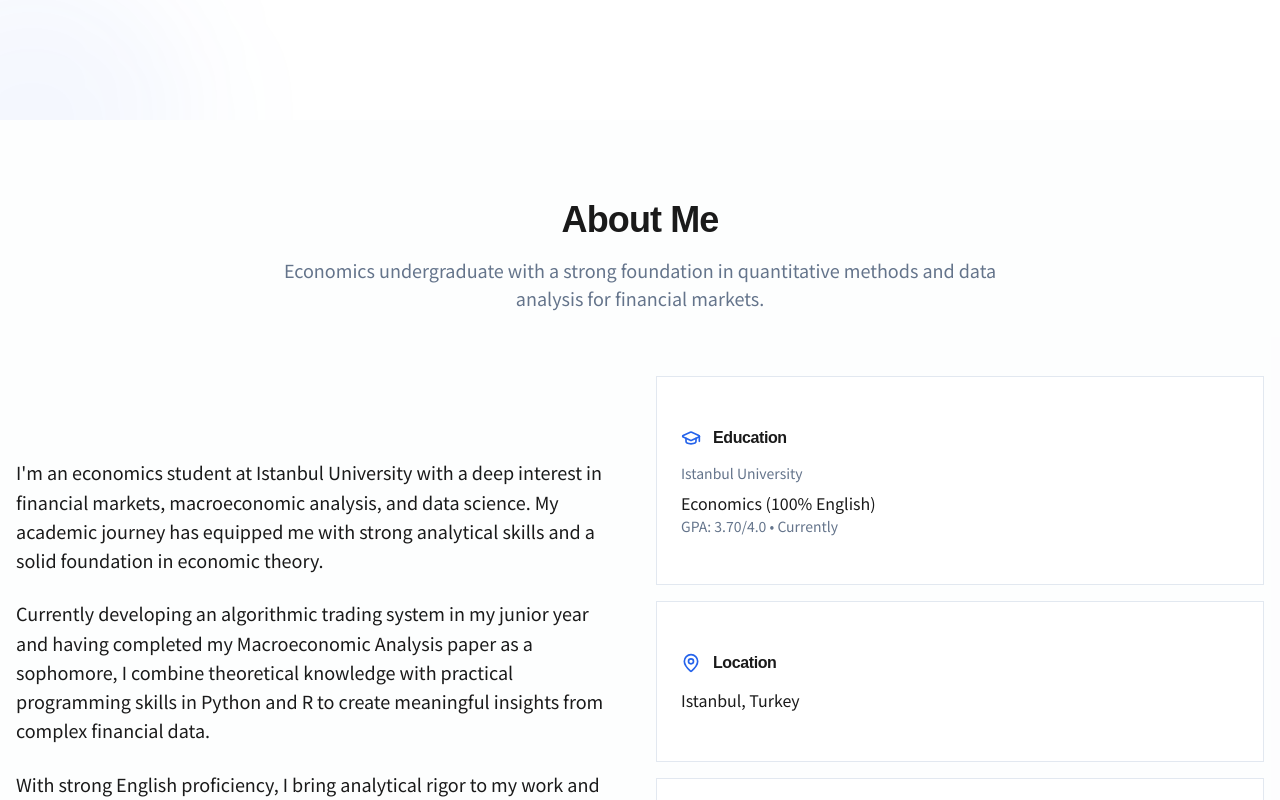
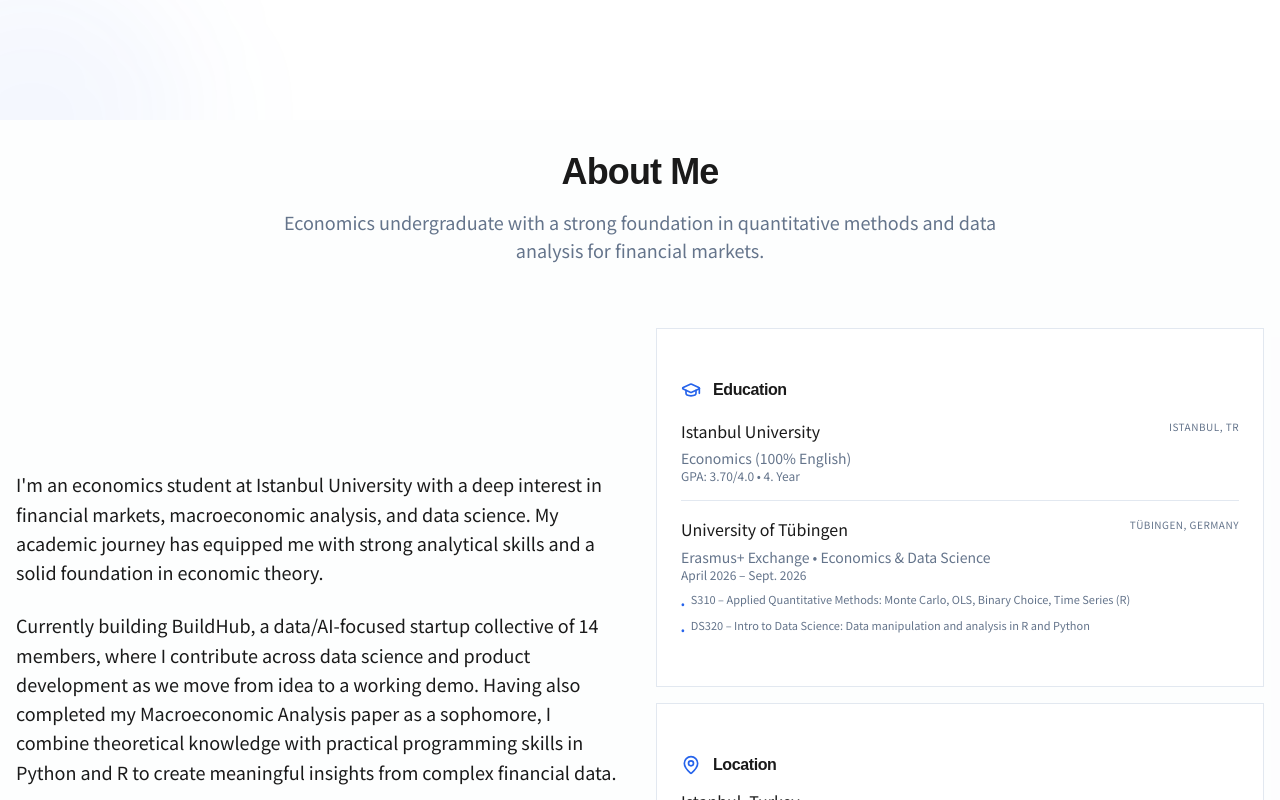
Before and after one commit to gokturkcolak/gokturkcolak.github.io, a Next.js app: page / in a window 1280 px wide. Shown: the part 680-1480 px from the top of the page. Built offline with nearby package versions, Linux system fonts and the light colour scheme.

Commit message:
Erasmus Update v1.1
New e-mail, Erasmus Exchange added, About Me section updated with BuildHub experience, Algorithmic Trading System deadline & description updated.

```diff
--- a/src/components/sections/AboutSection.tsx
+++ b/src/components/sections/AboutSection.tsx
@@ -6,7 +6,7 @@ import { GraduationCap, MapPin, Calendar } from "lucide-react";
 
 export default function AboutSection() {
   return (
-    <section id="about" className="py-20 bg-muted/30">
+    <section id="about" className="pt-8 pb-20 bg-muted/30">
       <div className="container mx-auto px-4">
         <motion.div
           initial={{ opacity: 0, y: 20 }}
@@ -36,9 +36,12 @@ export default function AboutSection() {
             </p>
 
             <p className="text-lg leading-relaxed">
-              Currently developing an algorithmic trading system in my junior year and having completed my
-              Macroeconomic Analysis paper as a sophomore, I combine theoretical knowledge with practical programming
-              skills in Python and R to create meaningful insights from complex financial data.
+              Currently building BuildHub, a data/AI-focused startup collective of 14 members,
+              where I contribute across data science and product development as we move from
+              idea to a working demo.
+              Having also completed my Macroeconomic Analysis paper as a sophomore, I combine
+              theoretical knowledge with practical programming skills in Python and R to
+              create meaningful insights from complex financial data.
             </p>
 
             <p className="text-lg leading-relaxed">
@@ -56,13 +59,39 @@ export default function AboutSection() {
           >
             <Card>
               <CardContent className="p-6">
-                <div className="flex items-center gap-3 mb-3">
+                <div className="flex items-center gap-3 mb-4">
                   <GraduationCap className="w-5 h-5 text-primary" />
                   <h3 className="font-semibold">Education</h3>
                 </div>
-                <p className="text-sm text-muted-foreground mb-2">Istanbul University</p>
-                <p className="font-medium">Economics (100% English)</p>
-                <p className="text-sm text-muted-foreground">GPA: 3.70/4.0 • Currently</p>
+                <div className="space-y-4">
+                  <div>
+                    <div className="flex justify-between items-start mb-1">
+                      <p className="font-medium">Istanbul University</p>
+                      <span className="text-[10px] uppercase tracking-wider text-muted-foreground">Istanbul, TR</span>
+                    </div>
+                    <p className="text-sm text-muted-foreground">Economics (100% English)</p>
+                    <p className="text-xs text-muted-foreground">GPA: 3.70/4.0 • 4. Year</p>
+                  </div>
+
+                  <div className="pt-4 border-t border-border">
+                    <div className="flex justify-between items-start mb-1">
+                      <p className="font-medium">University of Tübingen</p>
+                      <span className="text-[10px] uppercase tracking-wider text-muted-foreground">Tübingen, Germany</span>
+                    </div>
+                    <p className="text-sm text-muted-foreground">Erasmus+ Exchange • Economics & Data Science</p>
+                    <p className="text-xs text-muted-foreground mb-2">April 2026 – Sept. 2026</p>
+                    <ul className="space-y-1.5 mt-2">
+                      <li className="text-[11px] leading-normal text-muted-foreground flex gap-1.5">
+                        <span className="text-primary mt-1">•</span>
+                        <span>S310 – Applied Quantitative Methods: Monte Carlo, OLS, Binary Choice, Time Series (R)</span>
+                      </li>
+                      <li className="text-[11px] leading-normal text-muted-foreground flex gap-1.5">
+                        <span className="text-primary mt-1">•</span>
+                        <span>DS320 – Intro to Data Science: Data manipulation and analysis in R and Python</span>
+                      </li>
+                    </ul>
+                  </div>
+                </div>
               </CardContent>
             </Card>
 
--- a/src/components/sections/CompetitionsSection.tsx
+++ b/src/components/sections/CompetitionsSection.tsx
@@ -89,7 +89,7 @@ export default function CompetitionsSection() {
                       <div className="text-right text-sm text-muted-foreground">
                         <div className="flex items-center gap-1">
                           <Calendar className="w-4 h-4" />
-                          {new Date(competition.date).toLocaleDateString()}
+                          {new Date(competition.date).toLocaleDateString("en-US", { year: "numeric", month: "long", day: "numeric" })}
                         </div>
                         <div className="flex items-center gap-1 mt-1">
                           <Users className="w-4 h-4" />
--- a/src/components/sections/ContactSection.tsx
+++ b/src/components/sections/ContactSection.tsx
@@ -10,8 +10,8 @@ const contactInfo = [
   {
     icon: Mail,
     label: "Email",
-    value: "gokturkcolaktkd@gmail.com",
-    href: "mailto:gokturkcolaktkd@gmail.com"
+    value: "gokturkcolakdev@gmail.com",
+    href: "mailto:gokturkcolakdev@gmail.com"
   },
   {
     icon: MapPin,
@@ -128,7 +128,7 @@ export default function ContactSection() {
 
                 <div className="pt-4 space-y-3">
                   <Button className="w-full gap-2" asChild>
-                    <a href="mailto:gokturkcolaktkd@gmail.com">
+                    <a href="mailto:gokturkcolakdev@gmail.com">
                       <Mail className="w-4 h-4" />
                       Send Email
                     </a>
@@ -155,7 +155,7 @@ export default function ContactSection() {
           className="text-center mt-16 pt-8 border-t"
         >
           <p className="text-muted-foreground">
-            © 2025 Göktürk Çolak
+            © 2026 Göktürk Çolak
           </p>
         </motion.div>
       </div>
--- a/src/components/sections/HeroSection.tsx
+++ b/src/components/sections/HeroSection.tsx
@@ -68,7 +68,7 @@ export default function HeroSection() {
                 </a>
               </Button>
               <Button variant="outline" size="icon" asChild>
-                <a href="mailto:gokturkcolaktkd@gmail.com">
+                <a href="mailto:gokturkcolakdev@gmail.com">
                   <Mail className="w-4 h-4" />
                 </a>
               </Button>
--- a/src/components/sections/ProjectsSection.tsx
+++ b/src/components/sections/ProjectsSection.tsx
@@ -4,14 +4,14 @@ import { motion } from "framer-motion";
 import { Card, CardContent, CardDescription, CardHeader, CardTitle } from "@/components/ui/card";
 import { Button } from "@/components/ui/button";
 import { Badge } from "@/components/ui/badge";
-import { Github, TrendingUp, BarChart3, Activity } from "lucide-react";
+import { Github, TrendingUp, BarChart3 } from "lucide-react";
 
 const projects = [
   {
     title: "Algorithmic Trading System",
-    description: "A quantitative trading engine applying the economic theory of Hysteresis to reduce market noise and whipsaw trades. Features a production-ready ML pipeline deployed 24/7 on AWS EC2.",
+    description: "A quantitative trading engine applying the economic theory of Hysteresis to reduce market noise and whipsaw trades. Features a production-ready ML pipeline deployed 24/7 on AWS EC2. (actively developed in 2025; not currently maintained)",
     icon: TrendingUp,
-    status: "Ongoing",
+    status: "Paused",
     technologies: ["Python", "XGBoost", "Scikit-learn", "Pandas", "NumPy", "AWS EC2", "Quantitative Finance"],
     features: [
       "Signal refinement using an XGBoost Classifier trained on RSI, MACD, and OBV indicators",
--- a/src/components/sections/SkillsSection.tsx
+++ b/src/components/sections/SkillsSection.tsx
@@ -56,7 +56,8 @@ const skillCategories = [
     description: "Multilingual communication abilities",
     skills: [
       { name: "Turkish", level: "Native", details: "Native speaker" },
-      { name: "English", level: "Fluent", details: "Academic and professional proficiency" }
+      { name: "English", level: "Fluent", details: "Academic and professional proficiency" },
+      { name: "German", level: "Elementary", details: "Basic (A1), self-studying" }
     ]
   }
 ];
--- a/src/components/sections/TidyTuesdaySection.tsx
+++ b/src/components/sections/TidyTuesdaySection.tsx
@@ -85,7 +85,7 @@ export default function TidyTuesdaySection() {
                   <CardHeader>
                     <div className="flex items-center gap-2 text-sm text-muted-foreground mb-2">
                       <Calendar className="w-4 h-4" />
-                      {new Date(entry.date).toLocaleDateString()}
+                      {new Date(entry.date).toLocaleDateString("en-US", { year: "numeric", month: "long", day: "numeric" })}
                     </div>
                     <CardTitle className="text-lg">{entry.title}</CardTitle>
                     <Badge variant="outline" className="w-fit">
```
Also changed, not shown: 1 other file (tests, documents, lock files or other folders).
